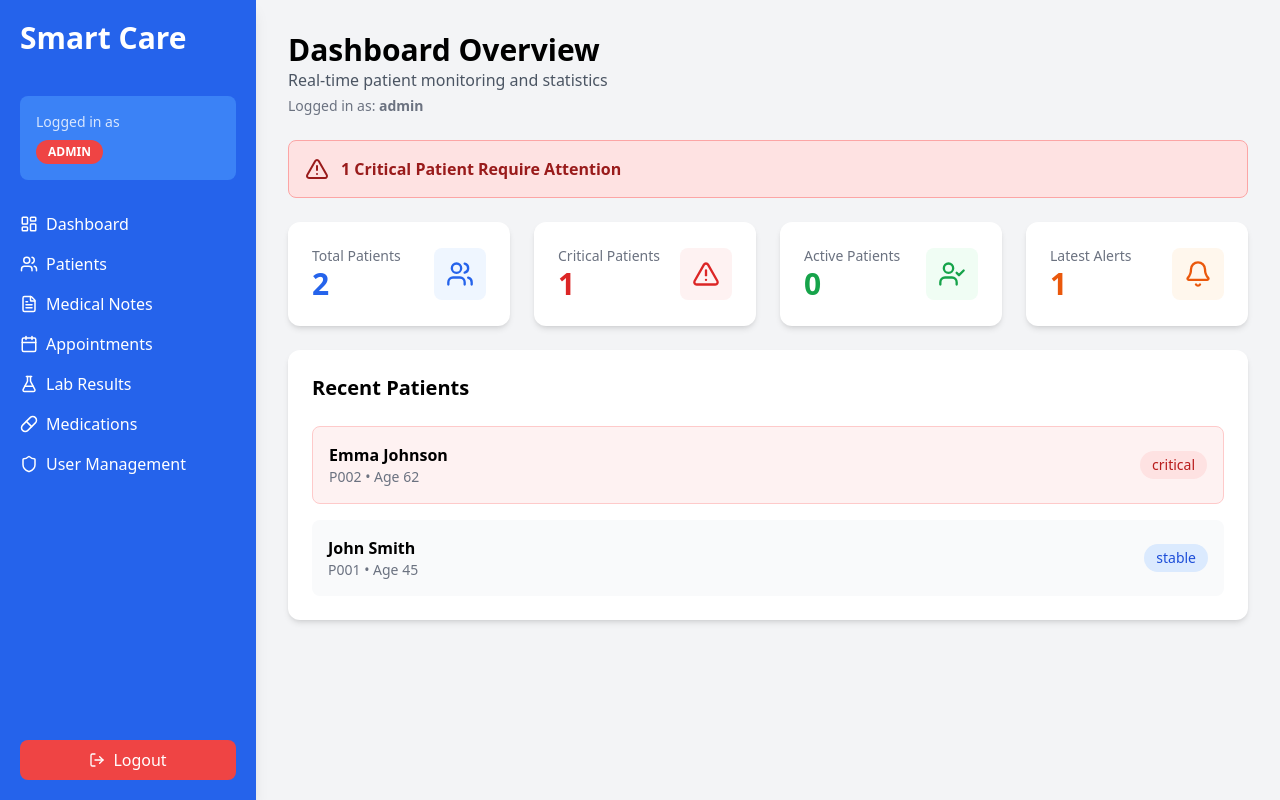
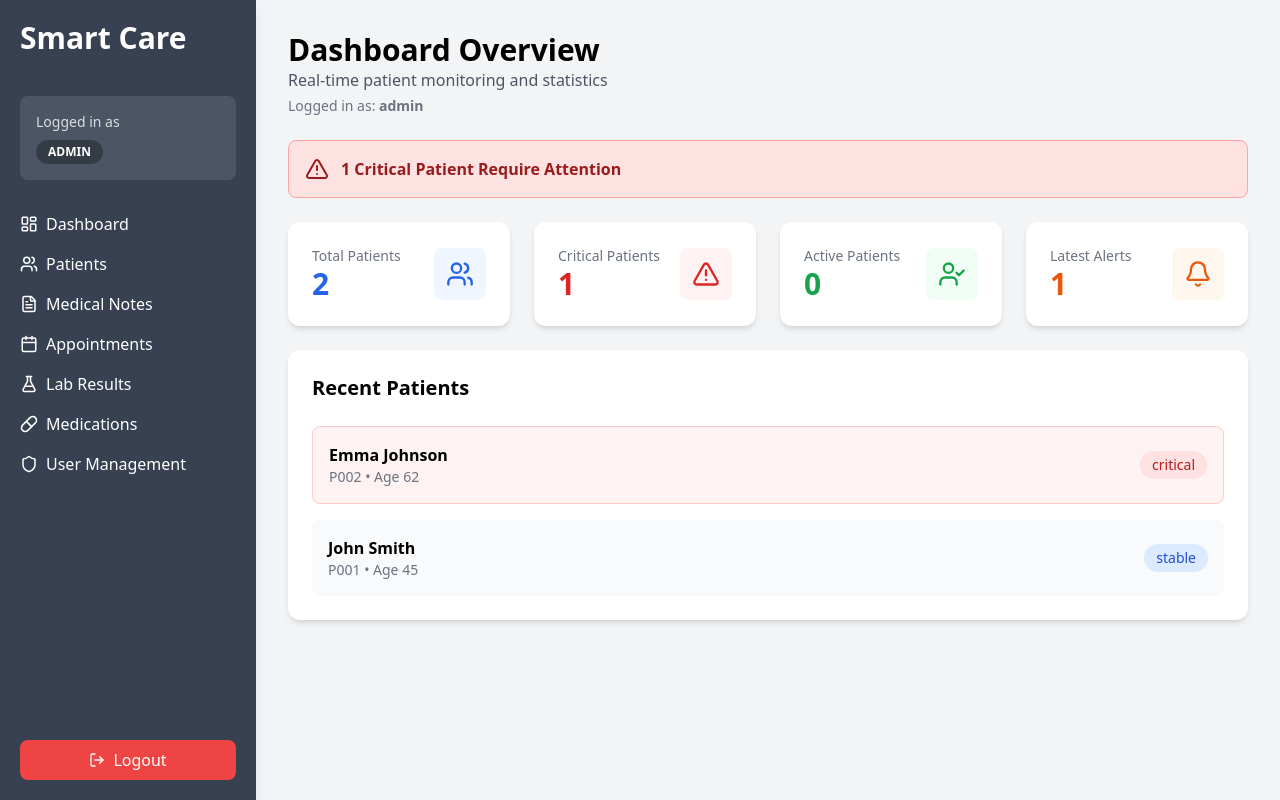
Before and after one commit to Nutt2761/Smart_Care_Monitor-Database-Devops-, a React (Vite) app in the folder smart-care/: page /dashboard in a window 1280 px wide. Built offline with nearby package versions, Linux system fonts and the light colour scheme; sample sign-in values are in the browser's storage.

Commit message:
กำหนดสีของแต่ละrole ในการเข้าใช้

```diff
--- a/smart-care/src/layouts/MainLayout.jsx
+++ b/smart-care/src/layouts/MainLayout.jsx
@@ -21,11 +21,37 @@ export default function MainLayout() {
     navigate("/login");
   };
 
+  // 🎨 Theme per role
+  const theme = {
+    admin: {
+      bg: "bg-gray-700",
+      sub: "bg-gray-600",
+      hover: "hover:text-gray-200"
+    },
+    doctor: {
+      bg: "bg-blue-600",
+      sub: "bg-blue-500",
+      hover: "hover:text-blue-200"
+    },
+    nurse: {
+      bg: "bg-pink-500",
+      sub: "bg-pink-400",
+      hover: "hover:text-pink-200"
+    },
+    patient: {
+      bg: "bg-green-600",
+      sub: "bg-green-500",
+      hover: "hover:text-green-200"
+    }
+  };
+
+  const currentTheme = theme[role] || theme.doctor;
+
   return (
     <div className="flex h-screen bg-gray-100">
 
       {/* Sidebar */}
-      <div className="w-64 bg-blue-600 text-white shadow-lg p-5 flex flex-col justify-between">
+      <div className={`w-64 text-white shadow-lg p-5 flex flex-col justify-between ${currentTheme.bg}`}>
 
         <div>
 
@@ -34,18 +60,11 @@ export default function MainLayout() {
           </h1>
 
           {/* User Info */}
-          <div className="mb-8 bg-blue-500 p-4 rounded-lg">
+          <div className={`mb-8 p-4 rounded-lg ${currentTheme.sub}`}>
             <p className="text-sm opacity-80">Logged in as</p>
             <p className="font-semibold truncate">{email}</p>
 
-            <span
-              className={`mt-2 inline-block px-3 py-1 rounded-full text-xs font-semibold
-              ${
-                role === "admin"
-                  ? "bg-red-500"
-                  : "bg-blue-800"
-              }`}
-            >
+            <span className="mt-2 inline-block px-3 py-1 rounded-full text-xs font-semibold bg-black/30">
               {role?.toUpperCase()}
             </span>
           </div>
@@ -53,51 +72,44 @@ export default function MainLayout() {
           {/* Menu */}
           <nav className="space-y-4">
 
-            {/* Dashboard admin only */}
             {role === "admin" && (
-              <Link to="/dashboard" className="flex items-center gap-2 hover:text-blue-200">
+              <Link to="/dashboard" className={`flex items-center gap-2 ${currentTheme.hover}`}>
                 <LayoutDashboard size={18}/>
                 Dashboard
               </Link>
             )}
 
-            {/* Patients */}
             {(role === "admin" || role === "doctor" || role === "nurse") && (
-              <Link to="/patients" className="flex items-center gap-2 hover:text-blue-200">
+              <Link to="/patients" className={`flex items-center gap-2 ${currentTheme.hover}`}>
                 <Users size={18}/>
                 Patients
               </Link>
             )}
 
-            {/* Medical Notes */}
             {(role === "admin" || role === "doctor" || role === "nurse") && (
-              <Link to="/notes" className="flex items-center gap-2 hover:text-blue-200">
+              <Link to="/notes" className={`flex items-center gap-2 ${currentTheme.hover}`}>
                 <FileText size={18}/>
                 Medical Notes
               </Link>
             )}
 
-            {/* Appointments */}
-            <Link to="/appointments" className="flex items-center gap-2 hover:text-blue-200">
+            <Link to="/appointments" className={`flex items-center gap-2 ${currentTheme.hover}`}>
               <Calendar size={18}/>
               Appointments
             </Link>
 
-            {/* Lab Results */}
-            <Link to="/lab-results" className="flex items-center gap-2 hover:text-blue-200">
+            <Link to="/lab-results" className={`flex items-center gap-2 ${currentTheme.hover}`}>
               <FlaskConical size={18}/>
               Lab Results
             </Link>
 
-            {/* Medications 💊 */}
-            <Link to="/medications" className="flex items-center gap-2 hover:text-blue-200">
+            <Link to="/medications" className={`flex items-center gap-2 ${currentTheme.hover}`}>
               <Pill size={18}/>
               Medications
             </Link>
 
-            {/* User Management */}
             {role === "admin" && (
-              <Link to="/users" className="flex items-center gap-2 hover:text-blue-200">
+              <Link to="/users" className={`flex items-center gap-2 ${currentTheme.hover}`}>
                 <Shield size={18}/>
                 User Management
               </Link>
```
